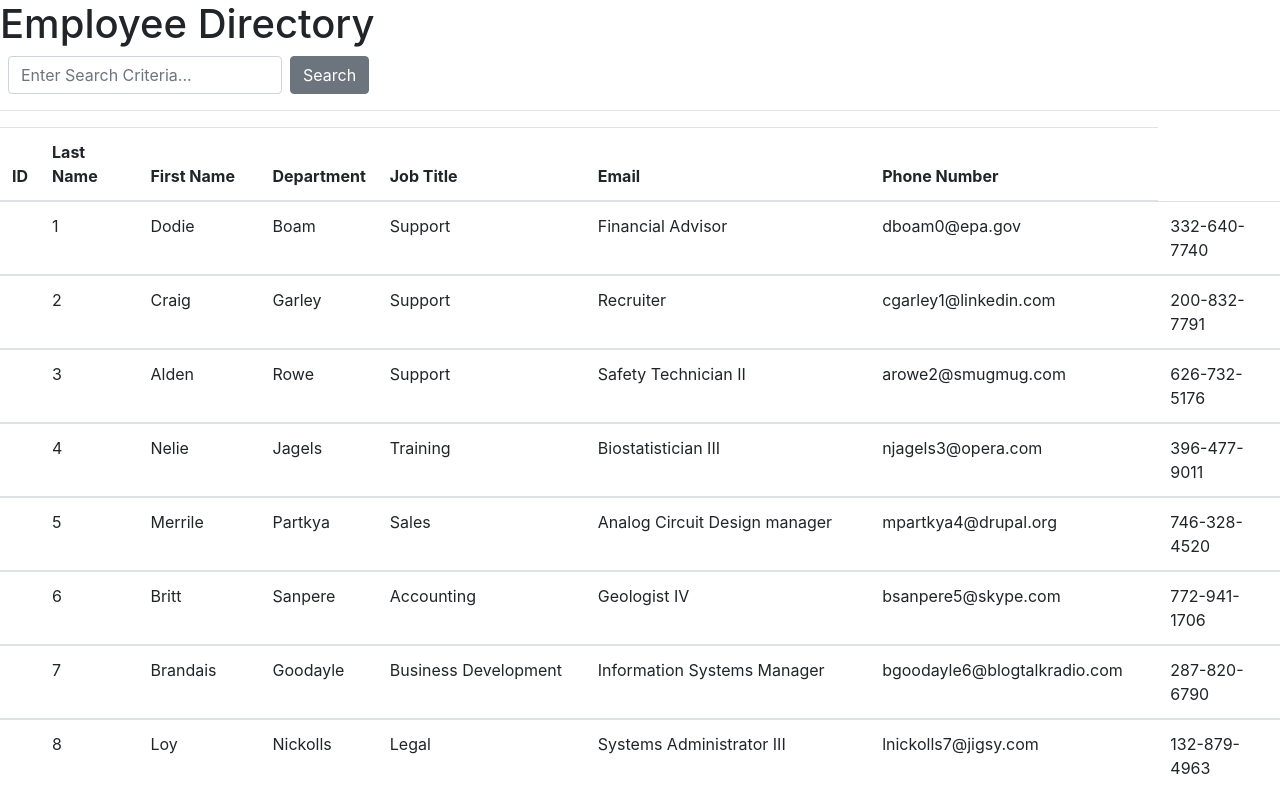
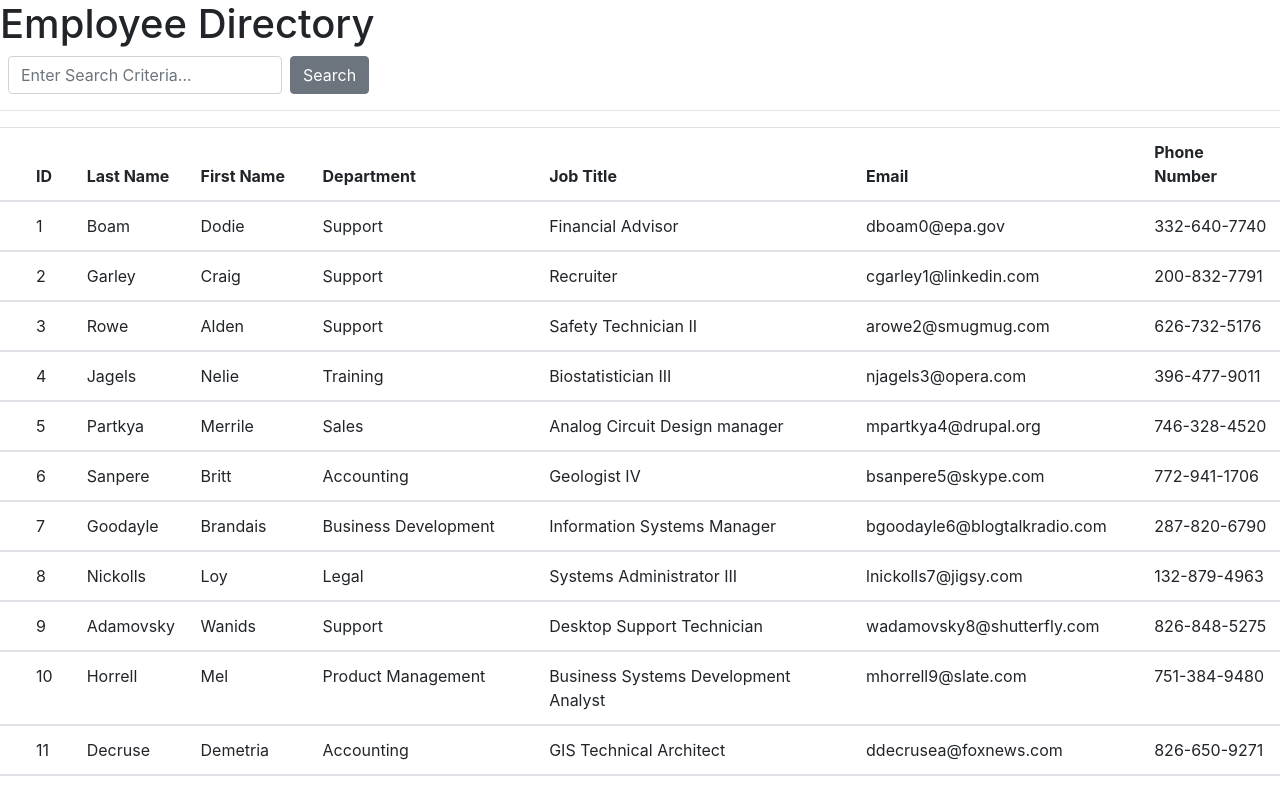
Before and after one commit to erikapaige/employeeDirectory, a React (Create React App) app: page / in a window 1280 px wide. Shown: the top 791 px of the page. Built offline with nearby package versions, Linux system fonts and the light colour scheme.

Commit message:
edited employee data

```diff
--- a/src/components/EmployeeTable/EmployeeTable.js
+++ b/src/components/EmployeeTable/EmployeeTable.js
@@ -12,6 +12,7 @@ class EmployeeTable extends Component {
         <Table>
           <thead>
             <tr>
+              <th></th>
               <th>ID</th>
               <th>Last Name</th>
               <th>First Name</th>
@@ -26,8 +27,8 @@ class EmployeeTable extends Component {
               <tr>
                 <th scope="row"></th>
                   <td>{employeeDetail.id}</td>
+                  <td>{employeeDetail.last_name}</td>
                   <td>{employeeDetail.first_name}</td>
-                  <td>{employeeDetail.last_name}</td>
                   <td>{employeeDetail.department}</td>
                   <td>{employeeDetail.job_title}</td>
                   <td>{employeeDetail.email}</td>
```
